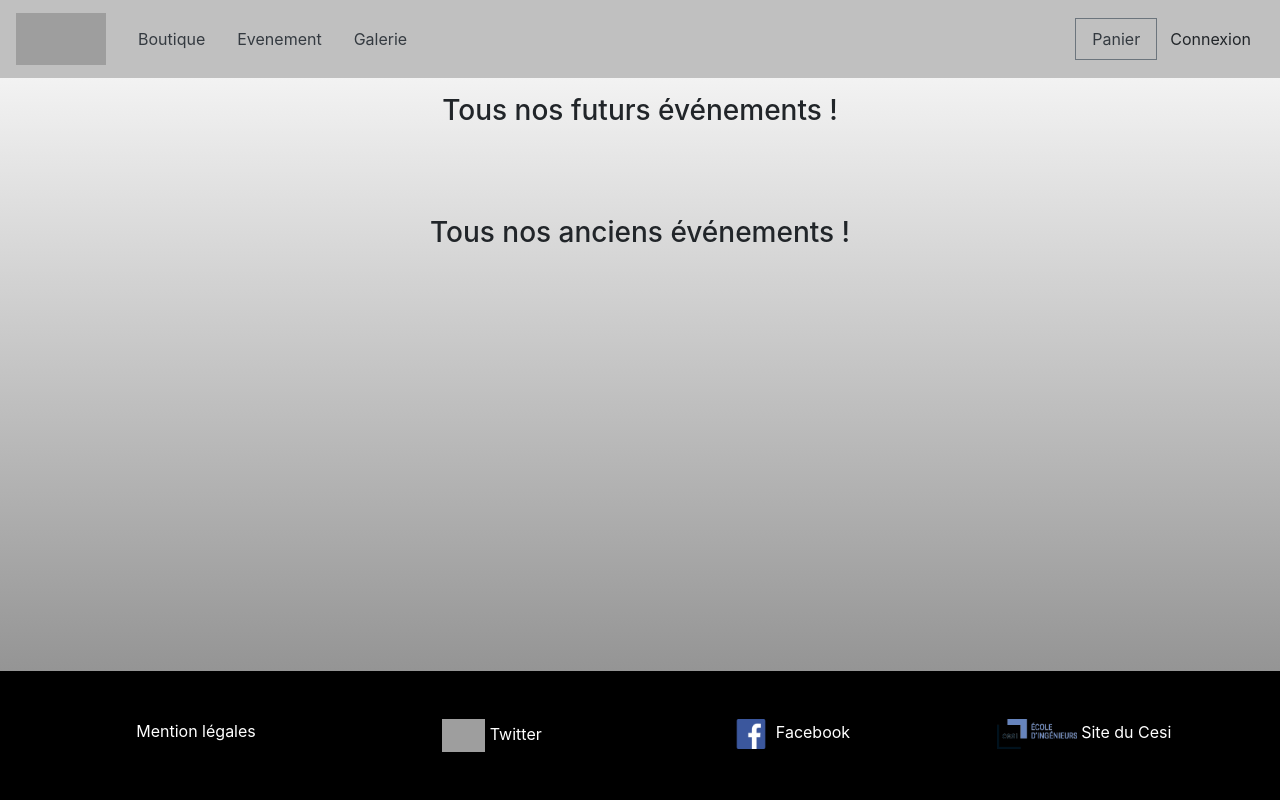
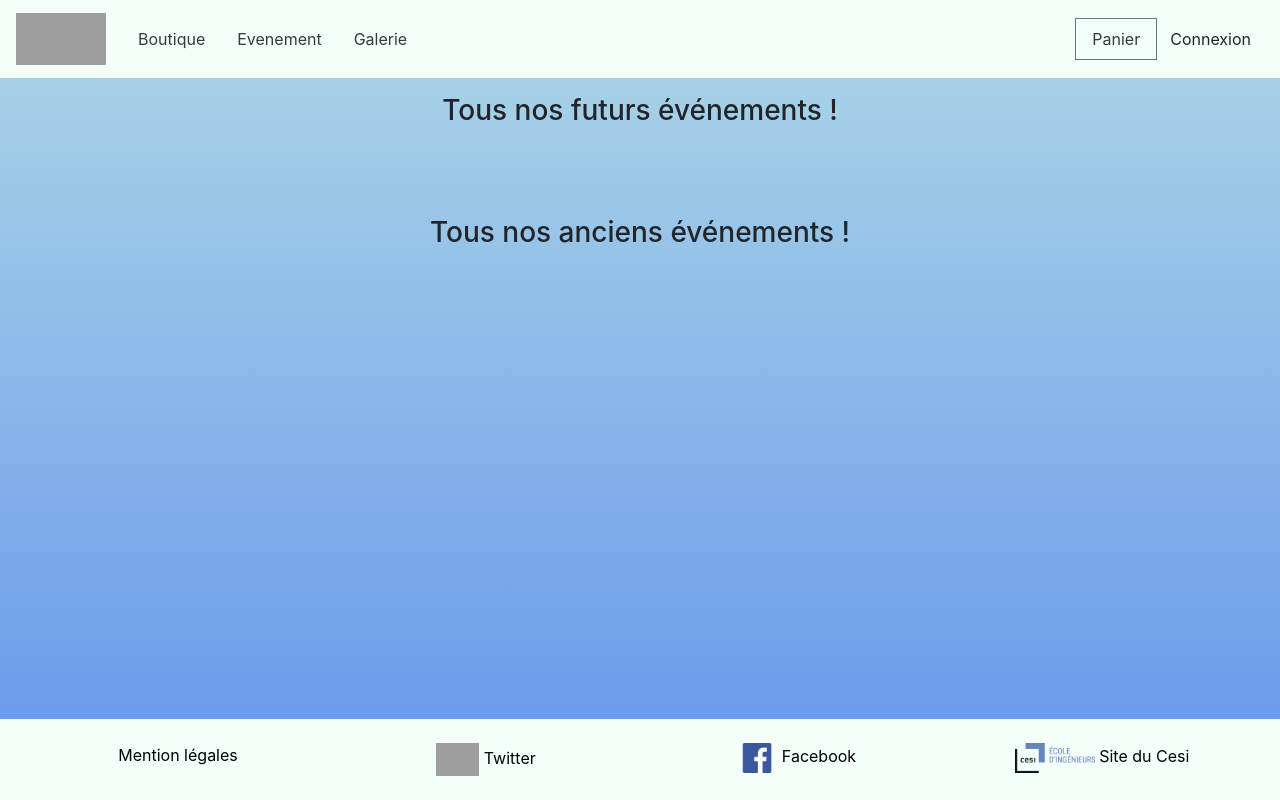
Before and after one commit to cesi-exia-reims-a1/ProjetWeb, a PHP site: page /evenement.php in a window 1280 px wide. Run offline with PHP 8.4, Linux system fonts and the light colour scheme; data that the repository does not hold is empty; grey boxes are pictures that could not be loaded.

Commit message:
changement couleur

```diff
--- a/assets/css/style.css
+++ b/assets/css/style.css
@@ -1,6 +1,3 @@
-#couleur{
-    background-color: #ECECEC;
-}
 .form-elegant .font-small {
     font-size: 0.8rem; }
 
@@ -85,7 +82,7 @@ p
 
 body
 {
-    background-image: linear-gradient(white, grey);
+    background-image: linear-gradient(#ADD8E6, #6495ED);
     /* Obligatoire si on veut "voir" le dégradé */
     width: all;
     height: all;
@@ -102,7 +99,7 @@ body
 
 footer
 {
-    background-color: black;
+    background-color: #F5FFFA;
 }
 
 main {
@@ -119,7 +116,7 @@ main {
 
 .footerText
 {
-    color: white;
+    color: black;
 }
 
 .logo
--- a/evenement.php
+++ b/evenement.php
@@ -15,7 +15,7 @@ header("Access-Control-Allow-Headers: X-Requested-With");
 	<link rel="stylesheet" href="https://stackpath.bootstrapcdn.com/bootstrap/4.3.1/css/bootstrap.min.css" integrity="sha384-ggOyR0iXCbMQv3Xipma34MD+dH/1fQ784/j6cY/iJTQUOhcWr7x9JvoRxT2MZw1T" crossorigin="anonymous">
     <link rel="stylesheet" href ="assets/css/style.css">
 </head>
-<body id="couleur">
+<body>
 	<header>
 		<?php include 'navbar.php' ?>
 	</header>
--- a/footer.php
+++ b/footer.php
@@ -1,5 +1,5 @@
 		<div class="container-fluid text-center">
-			<div class="row p-5 text-white">
+			<div class="row p-4 text-white">
 				<div class="col">
 					<a class="footerText" href="mentionslégales.php"> Mention légales</a>
 				</div>
--- a/galerie.php
+++ b/galerie.php
@@ -15,7 +15,7 @@ header("Access-Control-Allow-Headers: X-Requested-With");
 	<link rel="stylesheet" href="https://stackpath.bootstrapcdn.com/bootstrap/4.3.1/css/bootstrap.min.css" integrity="sha384-ggOyR0iXCbMQv3Xipma34MD+dH/1fQ784/j6cY/iJTQUOhcWr7x9JvoRxT2MZw1T" crossorigin="anonymous">
     <link rel="stylesheet" href ="assets/css/style.css">
 </head>
-<body id="couleur">
+<body>
 	<header>
     <?php include 'navbar.php' ?>
 	</header>
--- a/index.php
+++ b/index.php
@@ -16,7 +16,7 @@ header("Access-Control-Allow-Headers: X-Requested-With");
 	<link rel="stylesheet" href ="assets/css/style.css">
 
 </head>
-<body id="couleur">
+<body>
 	<header>
 		<?php include 'navbar.php' ?>
 	</header>
--- a/infoEvenement.php
+++ b/infoEvenement.php
@@ -15,7 +15,7 @@ header("Access-Control-Allow-Headers: X-Requested-With");
 	<link rel="stylesheet" href="https://stackpath.bootstrapcdn.com/bootstrap/4.3.1/css/bootstrap.min.css" integrity="sha384-ggOyR0iXCbMQv3Xipma34MD+dH/1fQ784/j6cY/iJTQUOhcWr7x9JvoRxT2MZw1T" crossorigin="anonymous">
 	<link rel="stylesheet" href ="assets/css/style.css">
 </head>
-<body id="couleur">
+<body>
 	<header>
 		<?php include 'navbar.php' ?>
 	</header>
--- a/inscription.php
+++ b/inscription.php
@@ -15,7 +15,7 @@ header("Access-Control-Allow-Headers: X-Requested-With");
 	<link rel="stylesheet" href="https://stackpath.bootstrapcdn.com/bootstrap/4.3.1/css/bootstrap.min.css" integrity="sha384-ggOyR0iXCbMQv3Xipma34MD+dH/1fQ784/j6cY/iJTQUOhcWr7x9JvoRxT2MZw1T" crossorigin="anonymous">
   <link rel="stylesheet" href ="assets/css/style.css">
 </head>
-<body id="inscription">
+<body>
 	<header>
 		<nav class="navbar navbar-expand-lg navbar-light" style="background-color: #DBDBDB;">
       <a class="navbar-brand" href="index.php"><img src="https://montpellier.cesi.fr/wp-content/uploads/sites/25/2018/11/Cesi_Logo_INGENIEUR_RVB-360x213.png" width="90" height="52" alt=""></a>
--- a/navbar.php
+++ b/navbar.php
@@ -1,4 +1,4 @@
-<nav class="navbar navbar-expand-lg navbar-light" style="background-color: silver;">
+<nav class="navbar navbar-expand-lg navbar-light" style="background-color: #F5FFFA;">
 			<a class="navbar-brand" href="index.php"><img src="https://montpellier.cesi.fr/wp-content/uploads/sites/25/2018/11/Cesi_Logo_INGENIEUR_RVB-360x213.png" width="90" height="52" alt=""></a>
 			<button class="navbar-toggler" type="button" data-toggle="collapse" data-target="#navbarNavAltMarkup" aria-controls="navbarNavAltMarkup" aria-expanded="false" aria-label="Toggle navigation">
 				<span class="navbar-toggler-icon"></span>
```
